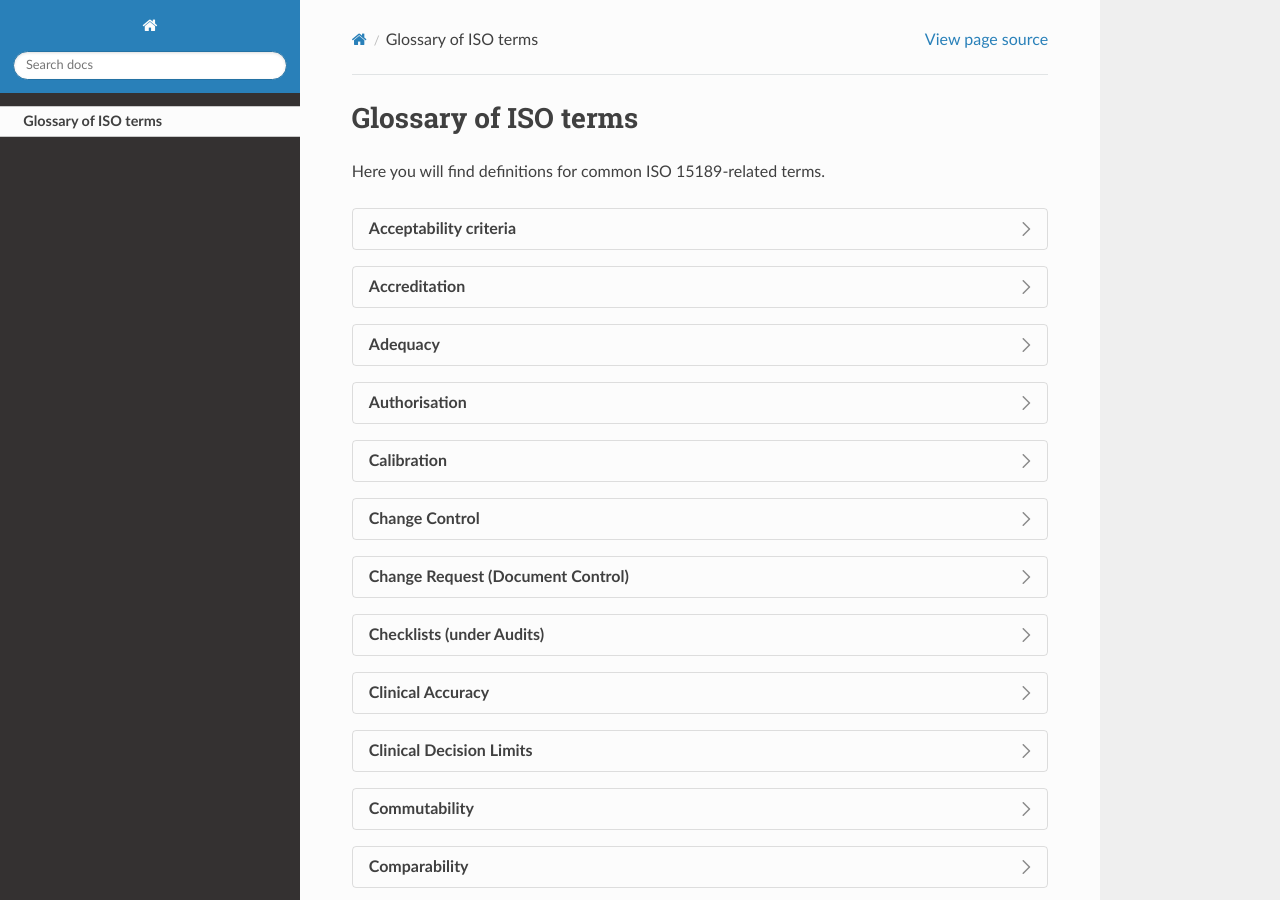
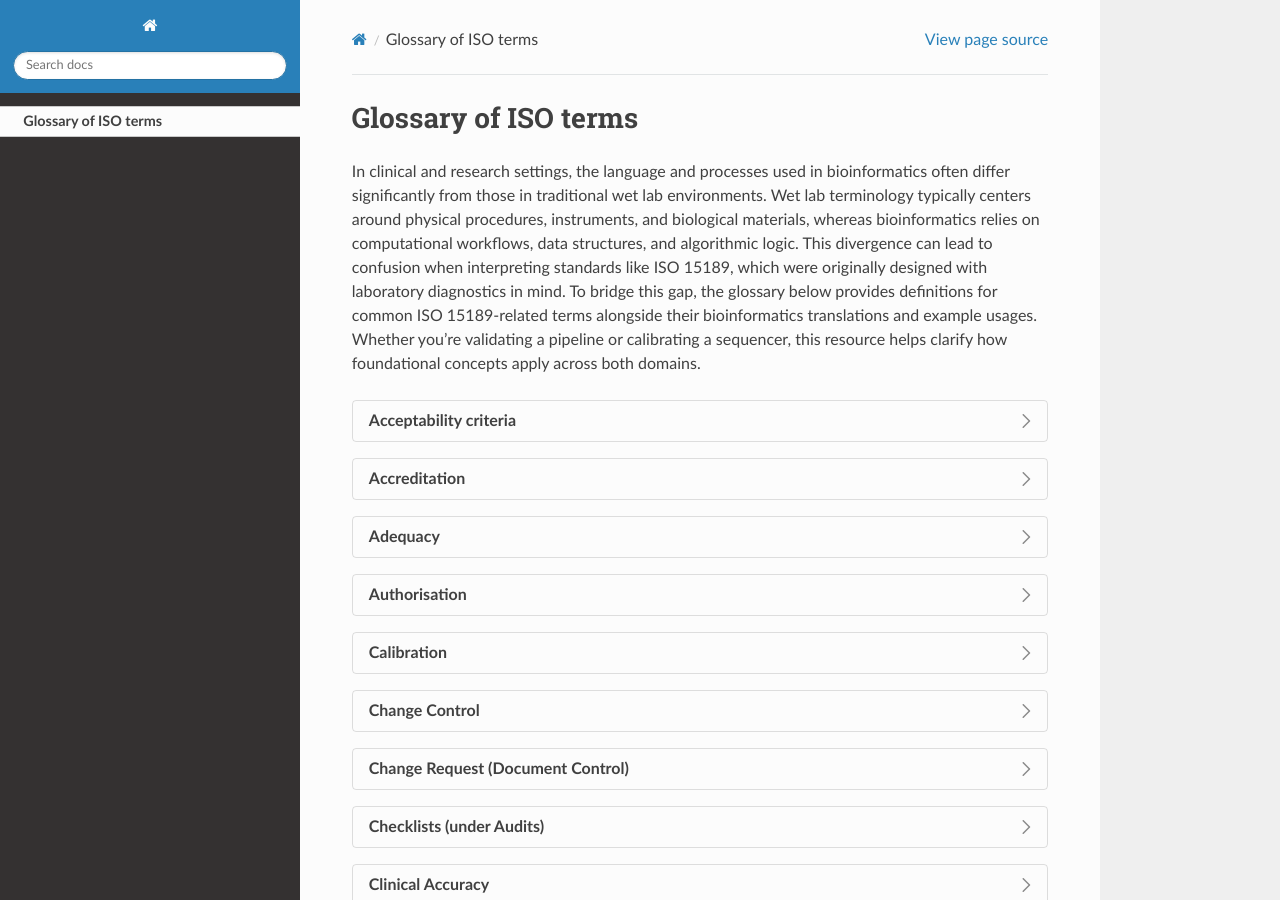
Before and after one commit to ASendellPrice/IIB-rtd, a Sphinx documentation site: the page built from docs/source/glossary.rst, in a window 1280 px wide and 900 px high. Built offline with Sphinx 7.4.7 and the Read the Docs theme 3.1.0, drawn with Linux system fonts in a browser that asks for light colours.

Commit message:
Expanded intro text

```diff
--- a/docs/source/glossary.rst
+++ b/docs/source/glossary.rst
@@ -1,7 +1,7 @@
 Glossary of ISO terms
 =====================
 
-Here you will find definitions for common ISO 15189-related terms.
+In clinical and research settings, the language and processes used in bioinformatics often differ significantly from those in traditional wet lab environments. Wet lab terminology typically centers around physical procedures, instruments, and biological materials, whereas bioinformatics relies on computational workflows, data structures, and algorithmic logic. This divergence can lead to confusion when interpreting standards like ISO 15189, which were originally designed with laboratory diagnostics in mind. To bridge this gap, the glossary below provides definitions for common ISO 15189-related terms alongside their bioinformatics translations and example usages. Whether you're validating a pipeline or calibrating a sequencer, this resource helps clarify how foundational concepts apply across both domains.
 
 
 .. dropdown:: Acceptability criteria
```
